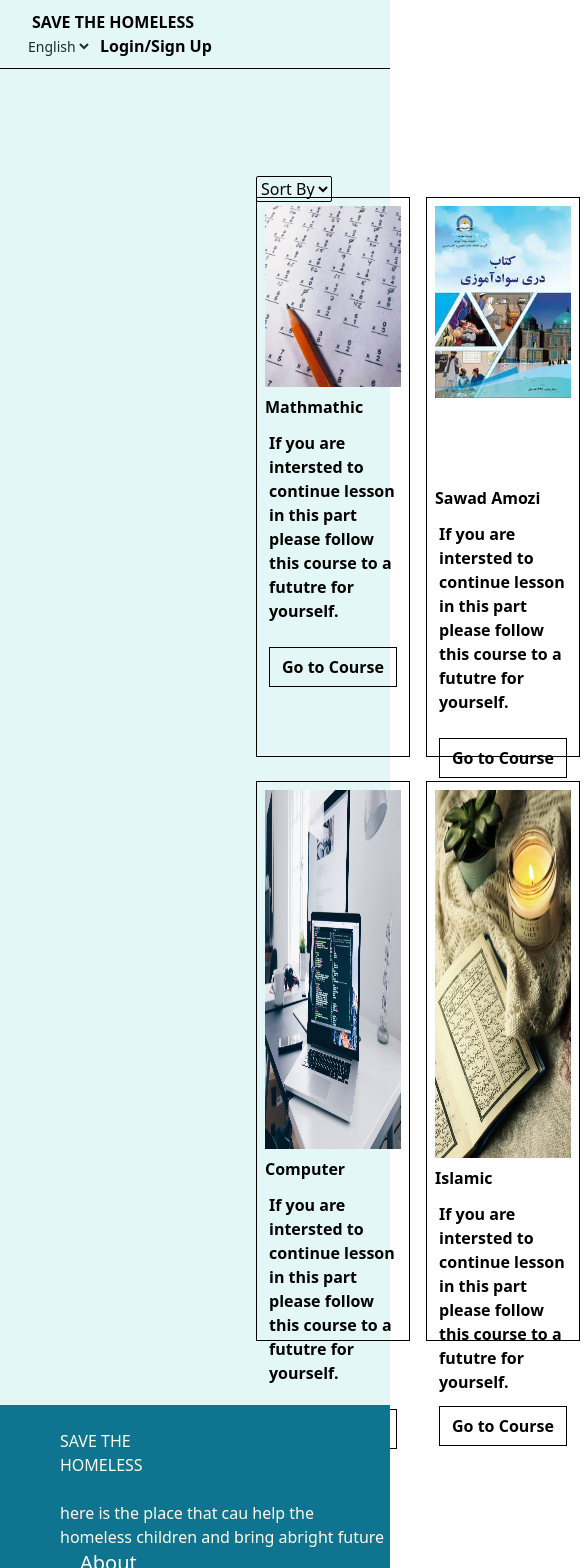
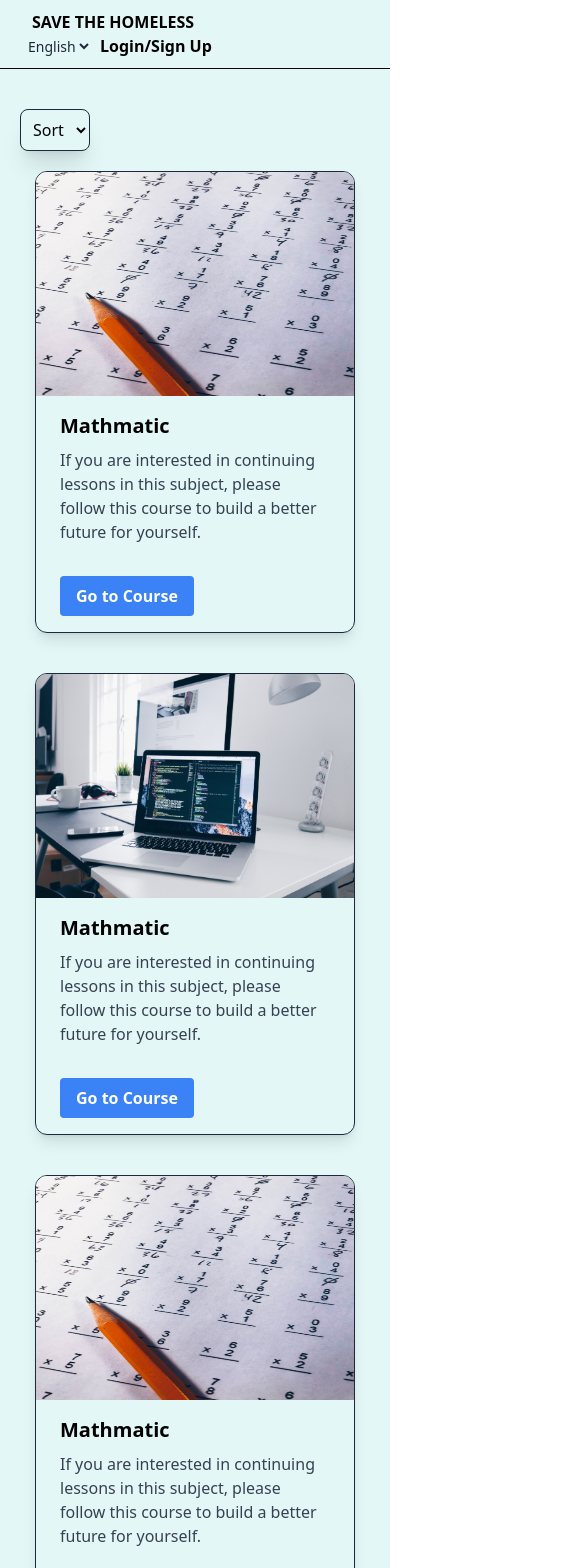
Before and after one commit to esmail322/Save-the-Homeless-childrenn, a React (Vite) app in the folder front/: page /course in a window 390 px wide. Shown: the top 1568 px of the page, 585 px wide, since content can reach past the window. Built offline with nearby package versions, Linux system fonts and the light colour scheme.

Commit message:
page course redesigned and responsived

```diff
--- a/front/src/Pages/Alcourse.jsx
+++ b/front/src/Pages/Alcourse.jsx
@@ -4,112 +4,188 @@ import Footer from "../components/Footer";
 
 function Alcourse() {
   return (
-    <div className="relative bg-backgorund ">
+    <div className=" bg-backgorund  ">
       <Header />
 
+      <div className="container p-5 md:p-10 ">
         <select
           name=""
           id=""
-        className="absolute left-64 top-44 border border-black rounded-sm bg-backgorund "
+          className="  border border-slate-800 rounded-lg shadow-xl  my-5 w-[20%] p-2  bg-backgorund "
         >
           <option value="">Sort By</option>
-        <option value=""></option>
-        <option value=""></option>
+          <option value="">name</option>
+          <option value="">date</option>
         </select>
-      <section className="relative ">
-        <div className="flex ml-64 space-x-4 mb mt-32">
-          {" "}
-          <div className="w-72 border border-black h-[560px]">
-            <img className=" p-2 rounded-md" src="Telegram/math.jpg" alt="" />
-            <h1 className="pl-2 font-bold">Mathmathic</h1>
-            <p className="p-3 font-semibold">
-              If you are intersted to continue lesson in this part please follow
-              this course to a fututre for yourself.
+        <section>
+          <div className="grid grid-cols-1  mx-auto sm:grid-cols-2 md:grid-cols-3 lg:grid-cols-3 xl:grid-cols-4  gap-10  ">
+            <div className="max-w-xs border border-slate-800 mx-auto rounded-xl overflow-hidden shadow-lg">
+              <img className="w-full h-56" src="Telegram/math.jpg" alt="Math" />
+              <div className="px-6 py-4">
+                <div className="font-bold text-xl mb-2">Mathmatic</div>
+                <p className="text-gray-700 text-base">
+                  If you are interested in continuing lessons in this subject,
+                  please follow this course to build a better future for
+                  yourself.
                 </p>
-            <button className="border w-32 h-10 border-black m-3 font-bold ">
-              Go to Course
-            </button>
               </div>
-          <div className="w-72 border border-black h-[560px]">
-            <img
-              className=" p-2 rounded-md mb-20"
-              src="Telegram/dari.jpeg"
-              alt=""
-            />
-            <h1 className="pl-2 font-bold">Sawad Amozi</h1>
-            <p className="p-3 font-semibold">
-              If you are intersted to continue lesson in this part please follow
-              this course to a fututre for yourself.
-            </p>
-            <button className="border w-32 h-10 border-black m-3 font-bold ">
-              Go to Course
-            </button>
-          </div>
-          <div className="w-72 border border-black h-[560px]">
-            <img
-              className=" p-2 rounded-md h-96"
-              src="Telegram/english.jpg"
-              alt=""
-            />
-            <h1 className="pl-2 font-bold">English</h1>
-            <p className="p-3 pb-0 font-semibold">
-              If you are intersted to continue lesson in this part please follow
-              this course to a fututre for yourself.
-            </p>
-            <button className="border w-32 h-10 border-black m-3 font-bold ">
+              <div className="px-6 py-4">
+                <button className="bg-blue-500 hover:bg-blue-700 text-white font-bold py-2 px-4 rounded">
                   Go to Course
                 </button>
               </div>
             </div>
-        <div className="flex ml-64 space-x-4 mt-6 mb-16">
-          <div className="w-72 border border-black h-[560px]">
+            <div className="max-w-xs border border-slate-800 mx-auto rounded-xl overflow-hidden shadow-lg">
               <img
-              className=" p-2 h-[375px] rounded-md"
+                className="w-full h-56"
                 src="Telegram/computer.jpg"
-              alt=""
+                alt="Math"
               />
-            <h1 className="pl-2 font-bold">Computer</h1>
-            <p className="p-3 font-semibold">
-              If you are intersted to continue lesson in this part please follow
-              this course to a fututre for yourself.
+              <div className="px-6 py-4">
+                <div className="font-bold text-xl mb-2">Mathmatic</div>
+                <p className="text-gray-700 text-base">
+                  If you are interested in continuing lessons in this subject,
+                  please follow this course to build a better future for
+                  yourself.
                 </p>
-            <button className="border w-32 h-10 border-black m-3 font-bold ">
-              Go to Course
-            </button>
               </div>
-          <div className="w-72 border border-black h-[560px]">
-            {" "}
-            <img
-              className=" p-2 rounded-md h-96 "
-              src="Telegram/islamic.jpg"
-              alt=""
-            />
-            <h1 className="pl-2 font-bold">Islamic</h1>
-            <p className="p-3 pb-0 font-semibold">
-              If you are intersted to continue lesson in this part please follow
-              this course to a fututre for yourself.
-            </p>
-            <button className="border w-32 h-10 border-black m-3 font-bold ">
-              Go to Course
-            </button>
-          </div>
-          <div className="w-72 border border-black h-[560px]">
-            <img
-              className=" p-2 rounded-md mb-40 mt-10"
-              src="Telegram/tarbiat.jpeg"
-              alt=""
-            />
-            <h1 className="pl-2 font-bold">Tarbyat</h1>
-            <p className="p-3 font-semibold">
-              If you are intersted to continue lesson in this part please follow
-              this course to a fututre for yourself.
-            </p>
-            <button className="border w-32 h-10 border-black m-3 font-bold ">
+              <div className="px-6 py-4">
+                <button className="bg-blue-500 hover:bg-blue-700 text-white font-bold py-2 px-4 rounded">
                   Go to Course
                 </button>
               </div>
             </div>
+            <div className="max-w-xs border border-slate-800 mx-auto rounded-xl overflow-hidden shadow-lg">
+              <img className="w-full h-56" src="Telegram/math.jpg" alt="Math" />
+              <div className="px-6 py-4">
+                <div className="font-bold text-xl mb-2">Mathmatic</div>
+                <p className="text-gray-700 text-base">
+                  If you are interested in continuing lessons in this subject,
+                  please follow this course to build a better future for
+                  yourself.
+                </p>
+              </div>
+              <div className="px-6 py-4">
+                <button className="bg-blue-500 hover:bg-blue-700 text-white font-bold py-2 px-4 rounded">
+                  Go to Course
+                </button>
+              </div>
+            </div>
+            <div className="max-w-xs border border-slate-800 mx-auto rounded-xl overflow-hidden shadow-lg">
+              <img
+                className="w-full h-56"
+                src="Telegram/dari.jpeg"
+                alt="Math"
+              />
+              <div className="px-6 py-4">
+                <div className="font-bold text-xl mb-2">Mathmatic</div>
+                <p className="text-gray-700 text-base">
+                  If you are interested in continuing lessons in this subject,
+                  please follow this course to build a better future for
+                  yourself.
+                </p>
+              </div>
+              <div className="px-6 py-4">
+                <button className="bg-blue-500 hover:bg-blue-700 text-white font-bold py-2 px-4 rounded">
+                  Go to Course
+                </button>
+              </div>
+            </div>
+            <div className="max-w-xs border border-slate-800 mx-auto rounded-xl overflow-hidden shadow-lg">
+              <img className="w-full h-56" src="Telegram/math.jpg" alt="Math" />
+              <div className="px-6 py-4">
+                <div className="font-bold text-xl mb-2">Mathmatic</div>
+                <p className="text-gray-700 text-base">
+                  If you are interested in continuing lessons in this subject,
+                  please follow this course to build a better future for
+                  yourself.
+                </p>
+              </div>
+              <div className="px-6 py-4">
+                <button className="bg-blue-500 hover:bg-blue-700 text-white font-bold py-2 px-4 rounded">
+                  Go to Course
+                </button>
+              </div>
+            </div>
+            <div className="max-w-xs border border-slate-800 mx-auto rounded-xl overflow-hidden shadow-lg">
+              <img
+                className="w-full h-56"
+                src="Telegram/english.jpg"
+                alt="Math"
+              />
+              <div className="px-6 py-4">
+                <div className="font-bold text-xl mb-2">Mathmatic</div>
+                <p className="text-gray-700 text-base">
+                  If you are interested in continuing lessons in this subject,
+                  please follow this course to build a better future for
+                  yourself.
+                </p>
+              </div>
+              <div className="px-6 py-4">
+                <button className="bg-blue-500 hover:bg-blue-700 text-white font-bold py-2 px-4 rounded">
+                  Go to Course
+                </button>
+              </div>
+            </div>
+            <div className="max-w-xs border border-slate-800 mx-auto rounded-xl overflow-hidden shadow-lg">
+              <img className="w-full h-56" src="Telegram/math.jpg" alt="Math" />
+              <div className="px-6 py-4">
+                <div className="font-bold text-xl mb-2">Mathmatic</div>
+                <p className="text-gray-700 text-base">
+                  If you are interested in continuing lessons in this subject,
+                  please follow this course to build a better future for
+                  yourself.
+                </p>
+              </div>
+              <div className="px-6 py-4">
+                <button className="bg-blue-500 hover:bg-blue-700 text-white font-bold py-2 px-4 rounded">
+                  Go to Course
+                </button>
+              </div>
+            </div>
+            <div className="max-w-xs border border-slate-800 mx-auto rounded-xl overflow-hidden shadow-lg">
+              <img
+                className="w-full h-56"
+                src="Telegram/image.jpg"
+                alt="Math"
+              />
+              <div className="px-6 py-4">
+                <div className="font-bold text-xl mb-2">Mathmatic</div>
+                <p className="text-gray-700 text-base">
+                  If you are interested in continuing lessons in this subject,
+                  please follow this course to build a better future for
+                  yourself.
+                </p>
+              </div>
+              <div className="px-6 py-4">
+                <button className="bg-blue-500 hover:bg-blue-700 text-white font-bold py-2 px-4 rounded">
+                  Go to Course
+                </button>
+              </div>
+            </div>
+            <div className="max-w-xs border border-slate-800 mx-auto rounded-xl overflow-hidden shadow-lg">
+              <img
+                className="w-full h-56"
+                src="Telegram/email.jpeg"
+                alt="Math"
+              />
+              <div className="px-6 py-4">
+                <div className="font-bold text-xl mb-2">Mathmatic</div>
+                <p className="text-gray-700 text-base">
+                  If you are interested in continuing lessons in this subject,
+                  please follow this course to build a better future for
+                  yourself.
+                </p>
+              </div>
+              <div className="px-6 py-4">
+                <button className="bg-blue-500 hover:bg-blue-700 text-white font-bold py-2 px-4 rounded">
+                  Go to Course
+                </button>
+              </div>
+            </div>
+          </div>
         </section>
+      </div>
 
       <Footer />
     </div>
```
Lines whose indentation alone changed are shown as unchanged.
